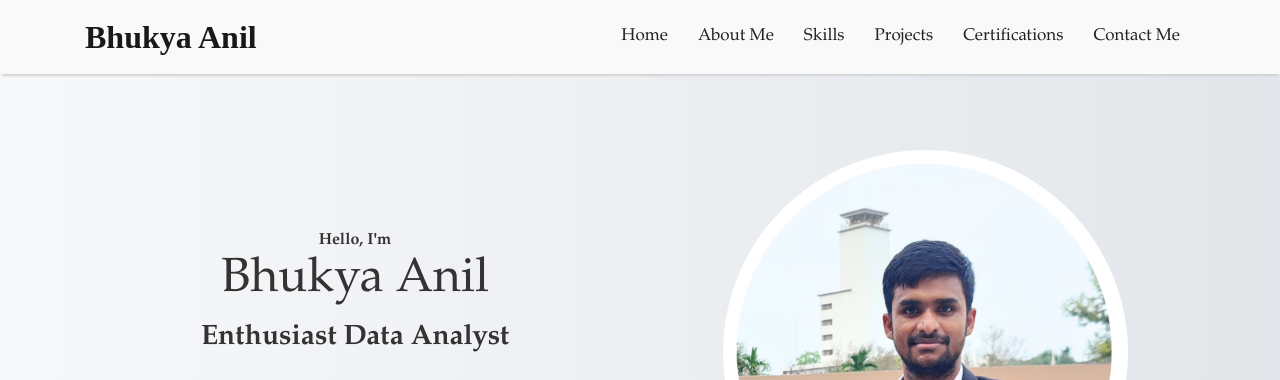
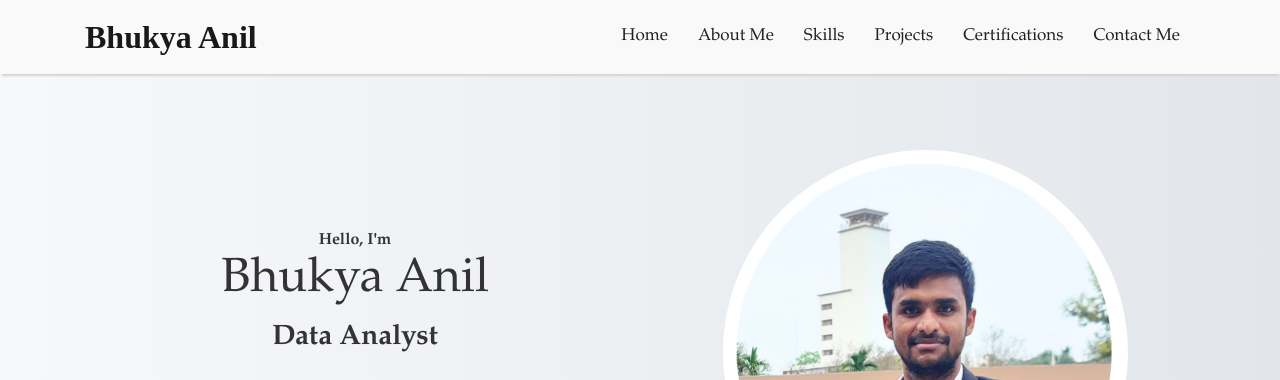
Before and after one commit to Anil-Bhukya/My-Portfolio, a plain HTML site: page index.html in a window 1280 px wide. Shown: the top 380 px of the page. Drawn offline with nearby package versions, Linux system fonts and the light colour scheme.

Commit message:
modified index file

```diff
--- a/index.html
+++ b/index.html
@@ -96,7 +96,7 @@
               <p class="section__text__p1">Hello, I'm</p>
               <h1 class="title">Bhukya Anil</h1>
               <p class="section__text__p2 mb-2">
-                Enthusiast Data Analyst
+                Data Analyst
               </p>
               <div
                 class="btn-container d-flex d-flex-row justify-content-center mb-2 mt-4"
```
